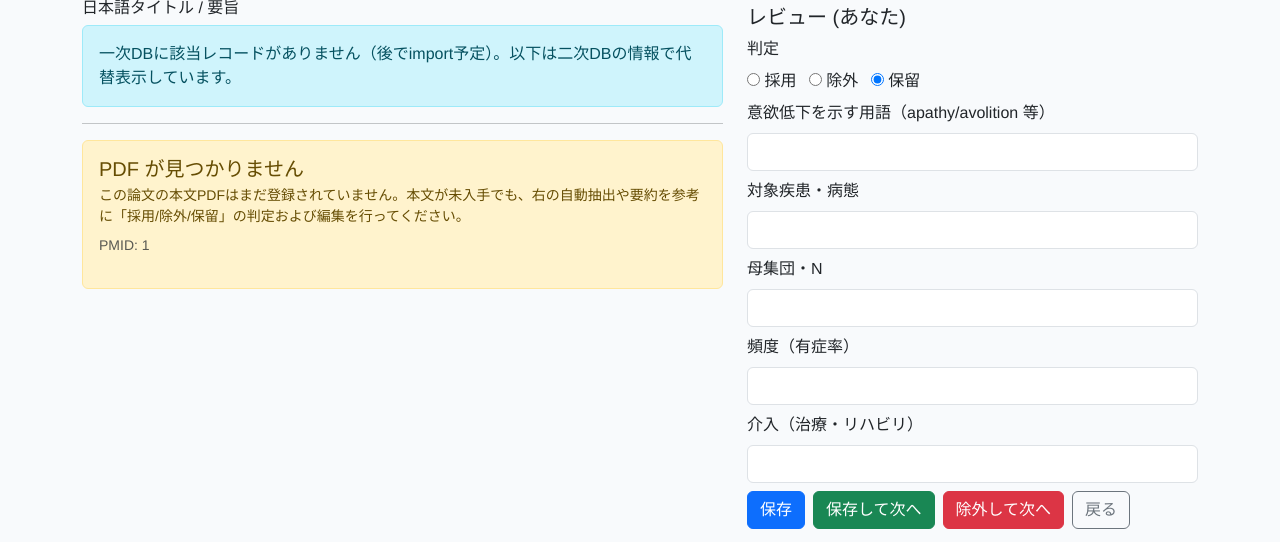
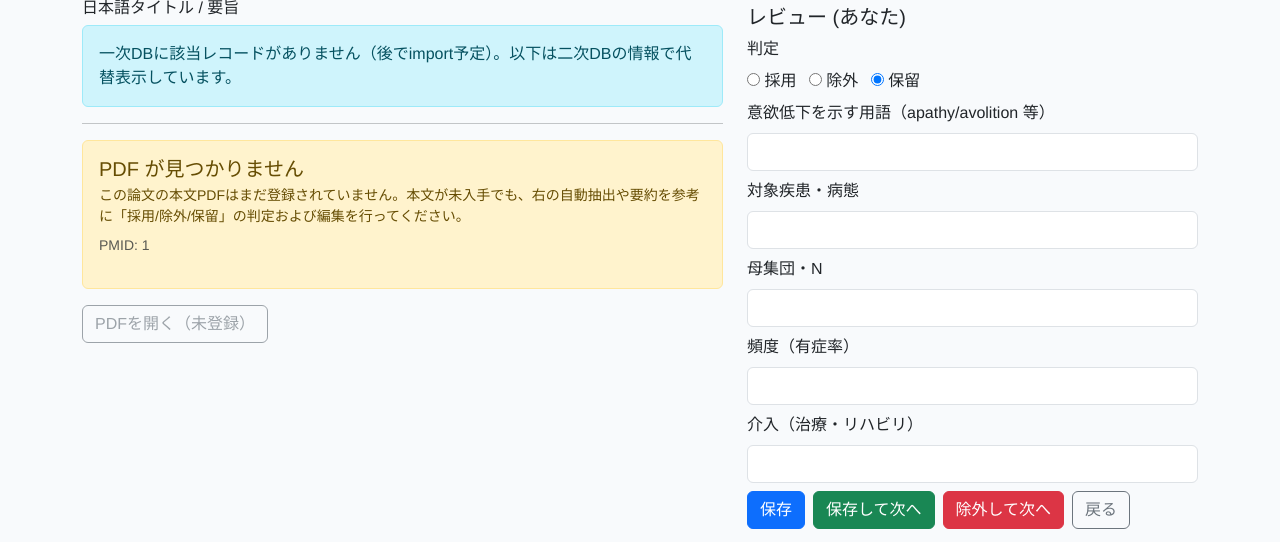
Before and after one commit to kasadera-creator/apathy_screen, a FastAPI app: page /secondary/1/1 in a window 1280 px wide. Shown: the part 216-758 px from the top of the page. Run offline with FastAPI, Linux system fonts and the light colour scheme; the visitor is signed in with stand-in values (Sample User, id 1); data comes from the database, SQL or seed files in the repository; data that the repository does not hold is empty.

Commit message:
PDF参照系を作成

```diff
--- a/app/main.py
+++ b/app/main.py
@@ -4,7 +4,7 @@ import csv
 import io
 from collections import defaultdict
 
-from fastapi import FastAPI, Request, Form, Query, Depends
+from fastapi import FastAPI, Request, Form, Query, Depends, HTTPException
 from fastapi.responses import HTMLResponse, RedirectResponse, StreamingResponse, FileResponse
 from fastapi.templating import Jinja2Templates
 from fastapi.staticfiles import StaticFiles
@@ -13,6 +13,9 @@ from sqlmodel import SQLModel, Session, create_engine, select
 from sqlalchemy import func, text
 from datetime import datetime
 from types import SimpleNamespace
+import time
+import hmac
+import hashlib
 
 from starlette.middleware.sessions import SessionMiddleware
 from passlib.context import CryptContext
@@ -130,6 +133,27 @@ templates.env.globals["SECONDARY_GROUP_LABELS"] = {
     "psycho": "精神・心理・環境要因",
     "drug": "薬剤性",
 }
+
+# PDF署名設定（CoreServer連携）
+PDF_SECRET = os.getenv("PDF_SECRET")
+CORESERVER_PDF_ENDPOINT = os.getenv("CORESERVER_PDF_ENDPOINT", "https://seichiryo.v2007.coreserver.jp/pdf.php")
+try:
+    PDF_TTL_SEC = int(os.getenv("PDF_TTL_SEC", "300"))
+except Exception:
+    PDF_TTL_SEC = 300
+
+if not PDF_SECRET:
+    raise RuntimeError("PDF_SECRET environment variable is required for signed PDF redirect feature")
+
+def build_pdf_url(pmid: int) -> str:
+    """Build signed URL for CoreServer pdf.php
+
+    Signature: HMAC-SHA256 over b"{pmid}:{exp}" using PDF_SECRET
+    """
+    exp = int(time.time()) + PDF_TTL_SEC
+    msg = f"{pmid}:{exp}".encode("utf-8")
+    sig = hmac.new(PDF_SECRET.encode("utf-8"), msg, hashlib.sha256).hexdigest()
+    return f"{CORESERVER_PDF_ENDPOINT}?pmid={pmid}&exp={exp}&sig={sig}"
 
 app.mount("/static", StaticFiles(directory=str(BASE_DIR / "static")), name="static")
 
@@ -1812,6 +1836,21 @@ def secondary_pdf(pmid: int):
     return FileResponse(path, media_type="application/pdf", headers={"Content-Disposition": f'inline; filename="{pmid}.pdf"'})
 
 
+@app.get("/pdf/{pmid}")
+def pdf_redirect(pmid: int, request: Request):
+    user = get_current_user(request)
+    if not user:
+        return RedirectResponse("/login", status_code=302)
+    try:
+        pmid_i = int(pmid)
+    except Exception:
+        raise HTTPException(status_code=400, detail="invalid pmid")
+    if pmid_i <= 0:
+        raise HTTPException(status_code=400, detail="bad pmid")
+    url = build_pdf_url(pmid_i)
+    return RedirectResponse(url, status_code=302)
+
+
 @app.get("/secondary/{group}/export")
 def secondary_group_export(request: Request, group: str):
     user = get_current_user(request)
--- a/templates/secondary_review.html
+++ b/templates/secondary_review.html
@@ -36,11 +36,17 @@
     <hr>
     {% if pdf_available %}
       <iframe src="/secondary/pdf/{{ pmid }}" style="width:100%;height:600px;border:1px solid #ccc"></iframe>
+      <div class="mt-2">
+        <a href="/pdf/{{ pmid }}" target="_blank" class="btn btn-outline-primary">PDFを開く</a>
+      </div>
     {% else %}
       <div class="alert alert-warning">
         <h5 class="mb-1">PDF が見つかりません</h5>
         <p class="mb-0 small">この論文の本文PDFはまだ登録されていません。本文が未入手でも、右の自動抽出や要約を参考に「採用/除外/保留」の判定および編集を行ってください。</p>
         <p class="mt-2 small text-muted">PMID: {{ pmid }}</p>
+      </div>
+      <div class="mt-2">
+        <button class="btn btn-outline-secondary" disabled>PDFを開く（未登録）</button>
       </div>
     {% endif %}
   </div>
```
Also changed, not shown: docs/PDF_README.md (added, +31 -0 lines).
